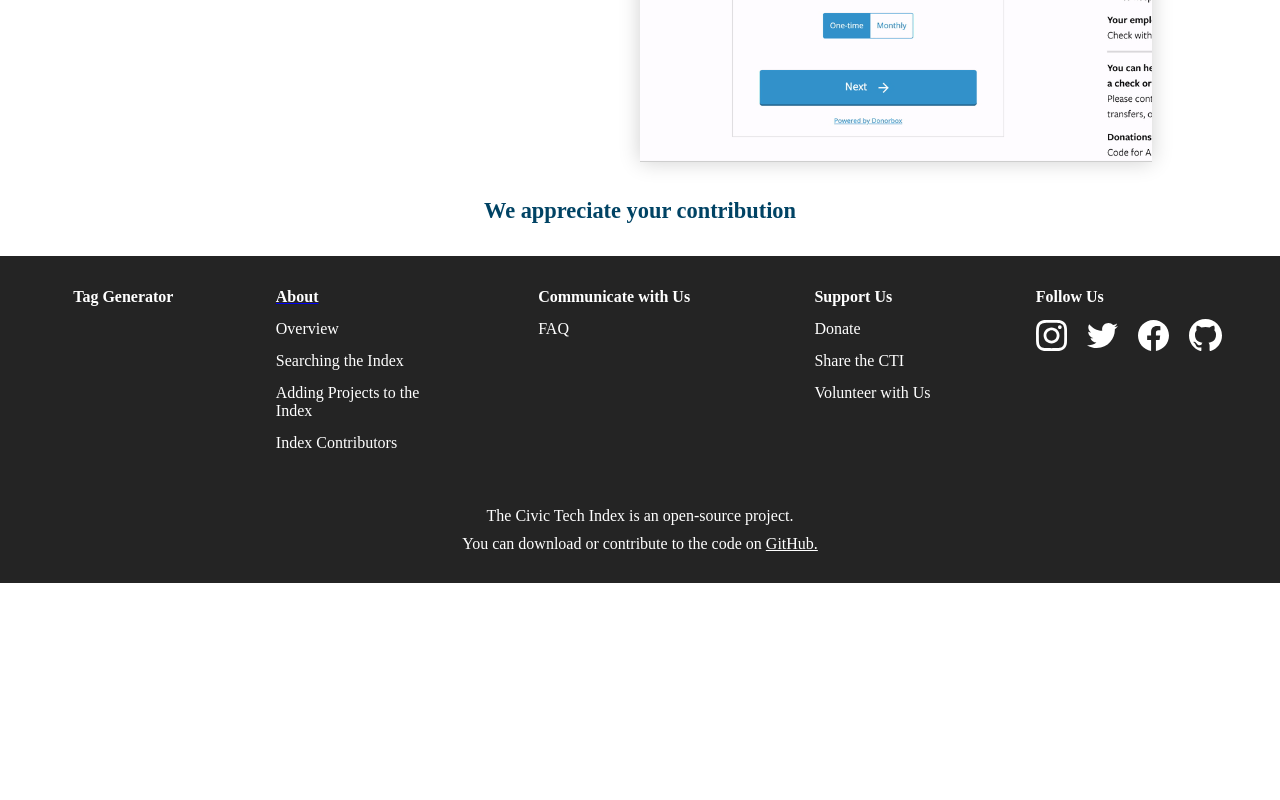
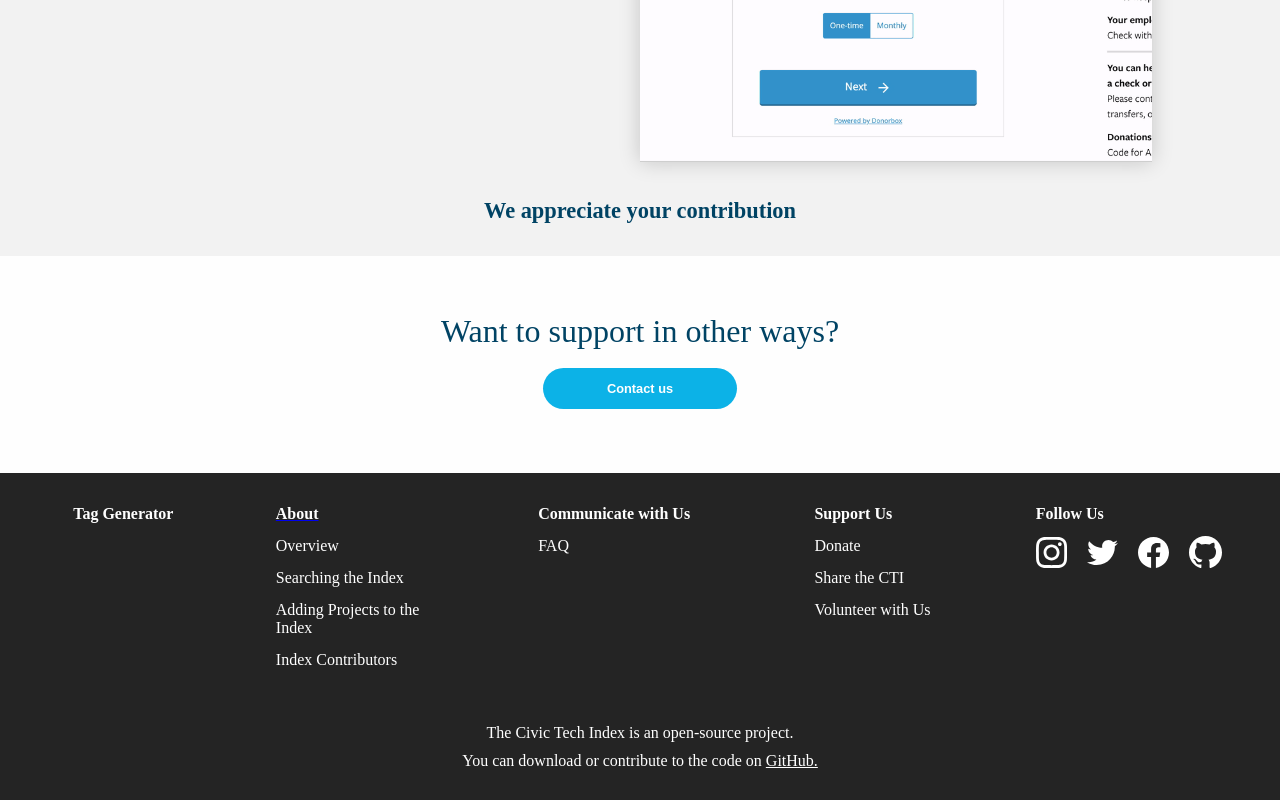
Before and after one commit to civictechindex/CTI-website-frontend, a React (Create React App) app: page /donate in a window 1280 px wide. Shown: the part 591-1391 px from the top of the page. Before the commit the page ends 1174 px from the top, so only its background shows below. Built offline with nearby package versions, Linux system fonts and the light colour scheme; what webfontloader would draw is missing.

Commit message:
Applied styling to contact header and button

```diff
--- a/src/pages/Donation/index.js
+++ b/src/pages/Donation/index.js
@@ -15,7 +15,7 @@ const Donation = () => {
   ];
 
   return (
-    <>
+    <div className={classes.donateContainer}>
       <Header />
 
       <section className={classes.commonSection + ' ' + classes.titleSection}>
@@ -59,11 +59,12 @@ const Donation = () => {
       </section>
 
       <section className={classes.contactSection}>
-
+        <h2 className={classes.contactHeader}>Want to support in other ways?</h2>
+        <button className={classes.contactButton}>Contact us</button>
       </section>
 
       <Footer />
-    </>
+    </div>
   )
 }
 
--- a/src/pages/Donation/styles.js
+++ b/src/pages/Donation/styles.js
@@ -4,6 +4,40 @@ const useStyles = createUseStyles(theme => ({
   commonSection: {
     margin: '0 auto',
     width: '80%',
+  },
+
+  contactButton: {
+    backgroundColor: '#0CB2E7',
+    border: 'none',
+    borderRadius: '30px',
+    color: '#FEFEFE',
+    cursor: 'pointer',
+    display: 'block',
+    fontSize: '1vw',
+    fontWeight: 'bold',
+    margin: '0 auto',
+    padding: '1vw 5vw',
+    transition: 'background-color 0.3s',
+    '&:hover': {
+      backgroundColor: '#0899C7',
+    },
+  },
+
+  contactHeader: {
+    color: '#004364',
+    fontFamily: theme.primaryFontFamily,
+    fontSize: '2.5vw',
+    fontWeight: '500',
+    margin: '0 0 1vw',
+  },
+
+  contactSection: {
+    backgroundColor: '#FEFEFE',
+    padding: '4vw 0 5vw',
+  },
+
+  donateContainer: {
+    backgroundColor: '#F2F2F2',
   },
 
   donateCrumbs: {
```
